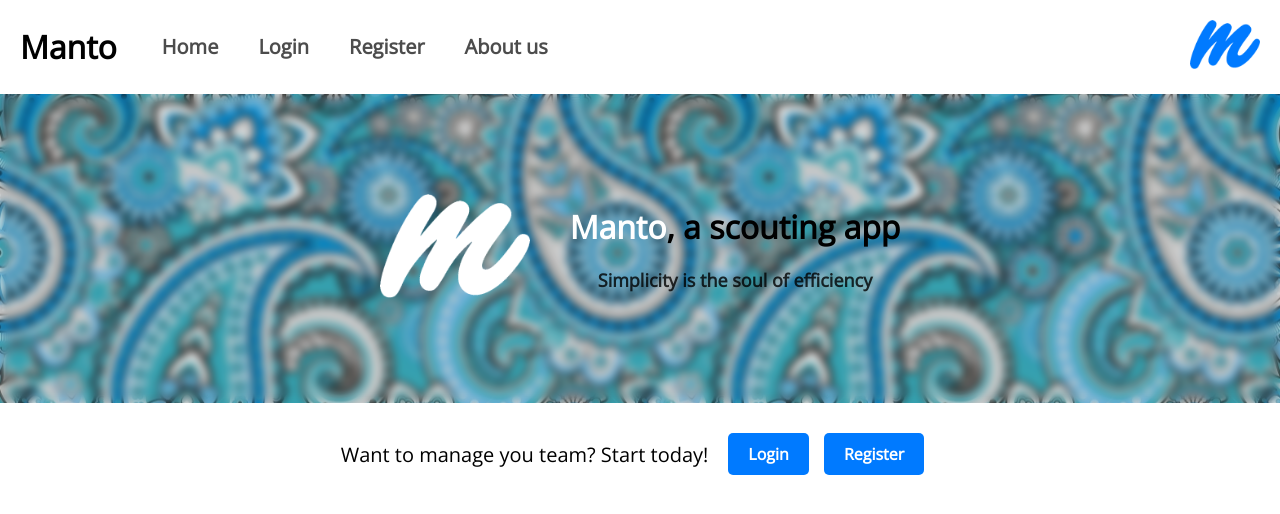
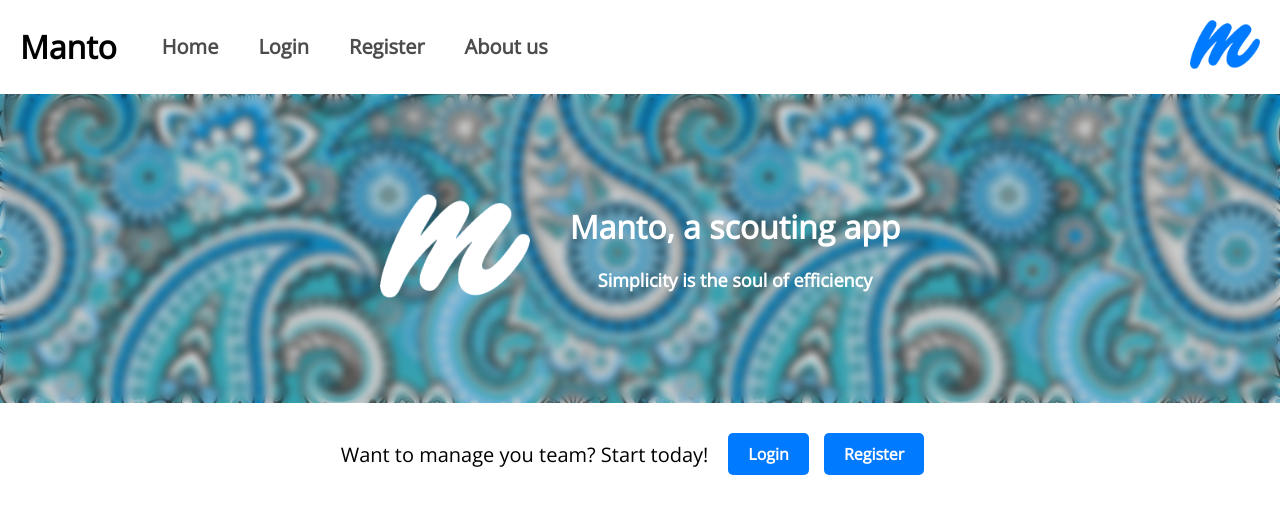
Before and after one commit to pooriaahmadi/manto_front, a React (Create React App) app: page / in a window 1280 px wide. Shown: the top 514 px of the page. Built offline with nearby package versions, Linux system fonts and the light colour scheme.

Commit message:
home update

```diff
--- a/src/assets/scss/home/home.scss
+++ b/src/assets/scss/home/home.scss
@@ -23,17 +23,12 @@
                 flex-direction: column;
                 >h1 {
                     margin-bottom: 20px;
-                    span {
-                        color: white;
-                    }
+                    color: white;
                 }
                 >p {
                     font-size: 18px;
                     font-weight: bold;
-                    color: rgba(0, 0, 0, 0.8);
-                    span {
-                        color: white;
-                    }
+                    color: white
                 }
             }
         }
```
